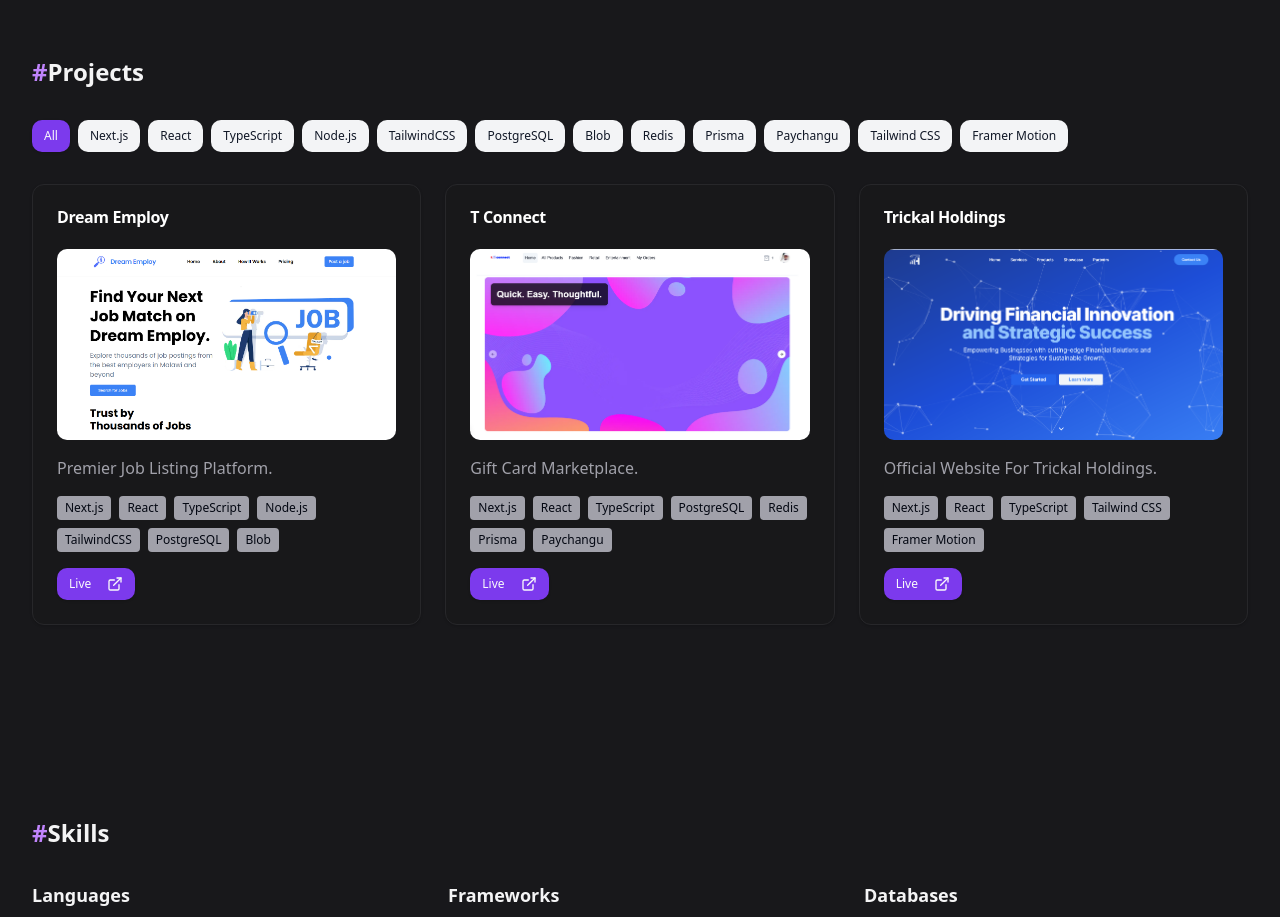
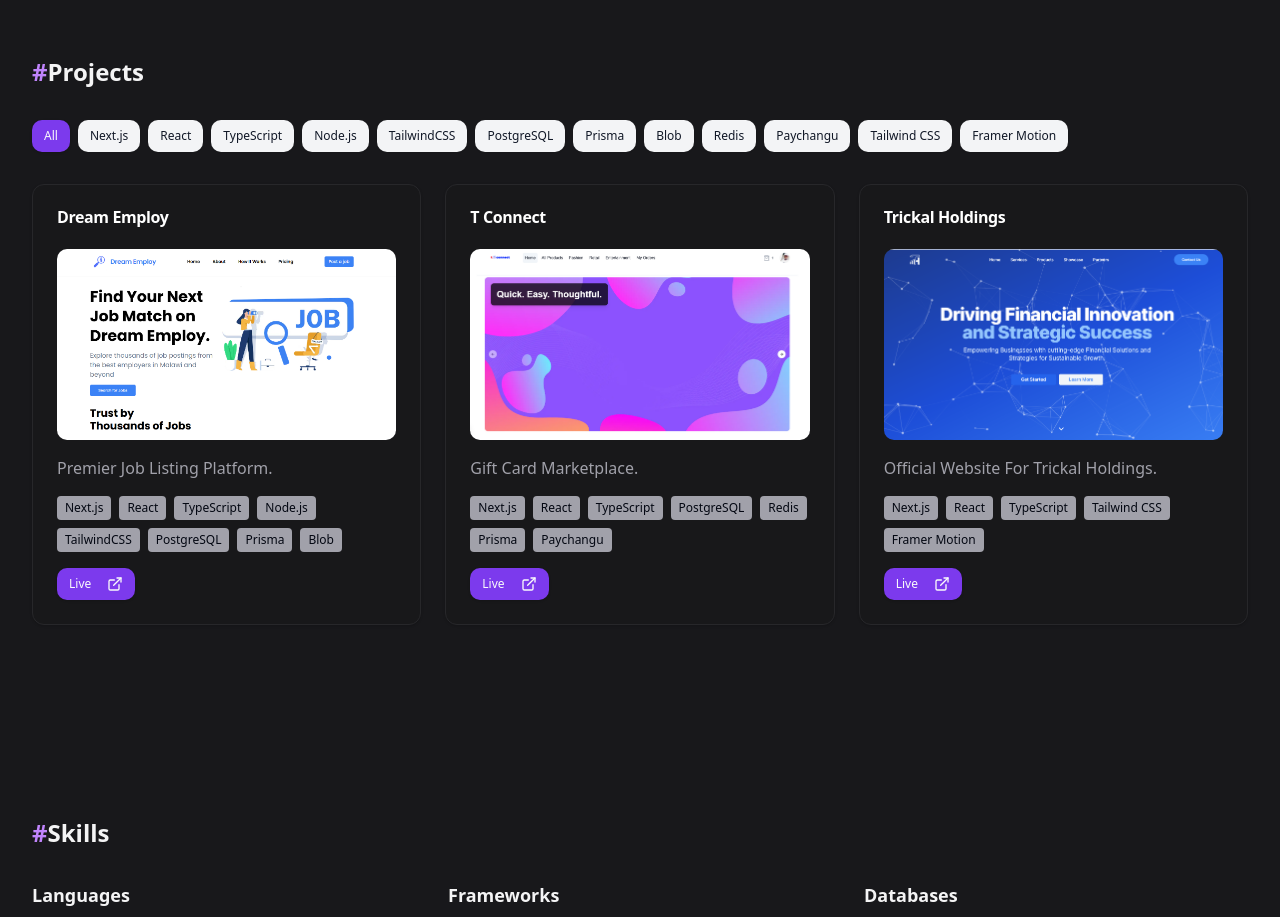
Before and after one commit to GeoffreyPaul3/developer-portfolio, a Next.js app: page / in a window 1280 px wide. Shown: the part 840-1757 px from the top of the page. Built offline with nearby package versions, Linux system fonts and the light colour scheme.

Commit message:
Fixed Projects

```diff
--- a/components/projects.tsx
+++ b/components/projects.tsx
@@ -12,7 +12,7 @@
   {
     title: 'Dream Employ',
     description: 'Premier Job Listing Platform.',
-    tech: ['Next.js', 'React', 'TypeScript', 'Node.js', 'TailwindCSS', 'PostgreSQL', 'Blob'],
+    tech: ['Next.js', 'React', 'TypeScript', 'Node.js', 'TailwindCSS', 'PostgreSQL', 'Prisma', 'Blob'],
     live: 'https://www.dreamemploy.com',
     preview: '/assets/project3.png',
   },
```
